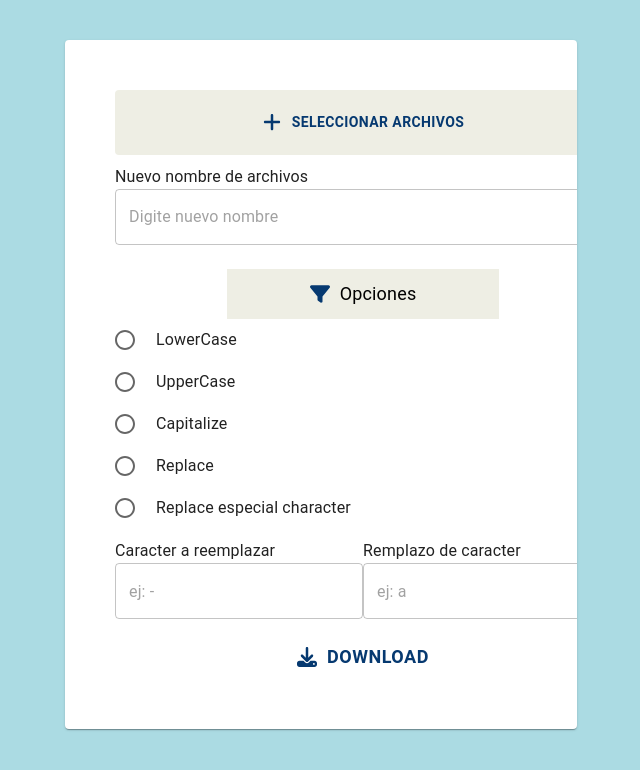
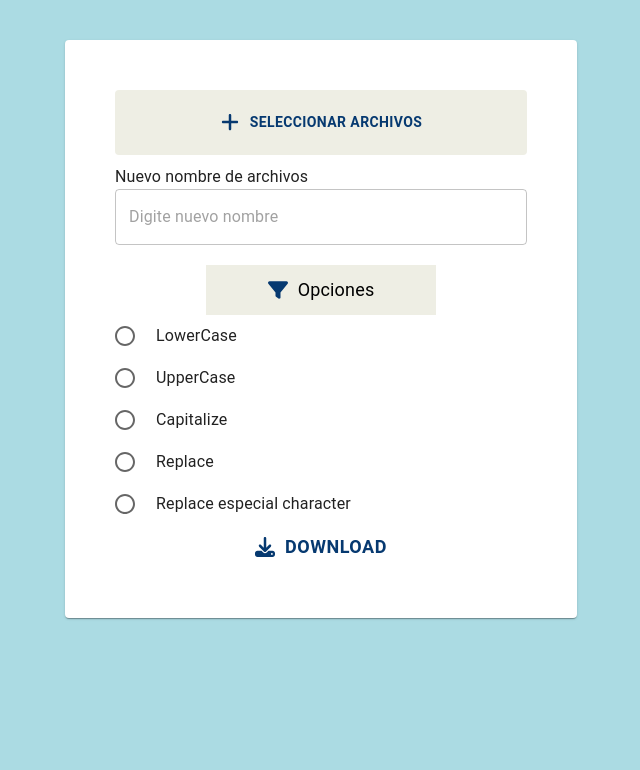
Before and after one commit to minnek-digital-studio/first-hackaton-event-team-jose, a React (Create React App) app: page / in a window 1280 px wide. Shown: the top 770 px of the page, without its empty margins (319-959 px from the left). Built offline with nearby package versions, Linux system fonts and the light colour scheme.

Commit message:
add condition to display the text inputs for the replace option

```diff
--- a/src/components/Home.js
+++ b/src/components/Home.js
@@ -21,6 +21,7 @@ const Home = () => {
   const [options, setOptions] = useState();
   const [selectedFiles, setSelectedFiles] = useState([]);
   const fileInputRef = useRef(null);
+  const [showReplaceContainer, setShowReplaceContainer] = useState(false);
 //   const regexEspecialCaracter = /[@$?¡\-_]/;
 
   const onSubmit = (data) => {
@@ -129,7 +130,12 @@ const Home = () => {
           Opciones
         </FormLabel>
 
-        <RadioGroup name="option" onChange={(e) => setOptions(e.target.value)}>
+        <RadioGroup  name="option"
+          onChange={(e) => {
+            setOptions(e.target.value);
+            setShowReplaceContainer(e.target.value === 'replace');
+          }}
+        >
           <FormControlLabel
             value="lowercase"
             control={<Radio />}
@@ -157,6 +163,7 @@ const Home = () => {
           />
         </RadioGroup>
       </FormControl>
+      {showReplaceContainer && (
         <div className="replaceContainer">
           <div className="replaceRow">
             <Typography style={{ textAlign: "left", paddingTop: "10px" }}>
@@ -179,7 +186,8 @@ const Home = () => {
             />
           </div>
         </div>
-      <input type="submit" onClick={onSubmit} hidden />
+      )}
+      <input type="submit" onClick={onSubmit} hidden/>
       <Button type="submit" className="submitButton">
         <svg xmlns="http://www.w3.org/2000/svg" viewBox="0 0 512 512"><path d="M288 32c0-17.7-14.3-32-32-32s-32 14.3-32 32V274.7l-73.4-73.4c-12.5-12.5-32.8-12.5-45.3 0s-12.5 32.8 0 45.3l128 128c12.5 12.5 32.8 12.5 45.3 0l128-128c12.5-12.5 12.5-32.8 0-45.3s-32.8-12.5-45.3 0L288 274.7V32zM64 352c-35.3 0-64 28.7-64 64v32c0 35.3 28.7 64 64 64H448c35.3 0 64-28.7 64-64V416c0-35.3-28.7-64-64-64H346.5l-45.3 45.3c-25 25-65.5 25-90.5 0L165.5 352H64zm368 56a24 24 0 1 1 0 48 24 24 0 1 1 0-48z"/></svg>
         Download
```
Lines whose indentation alone changed are shown as unchanged.
